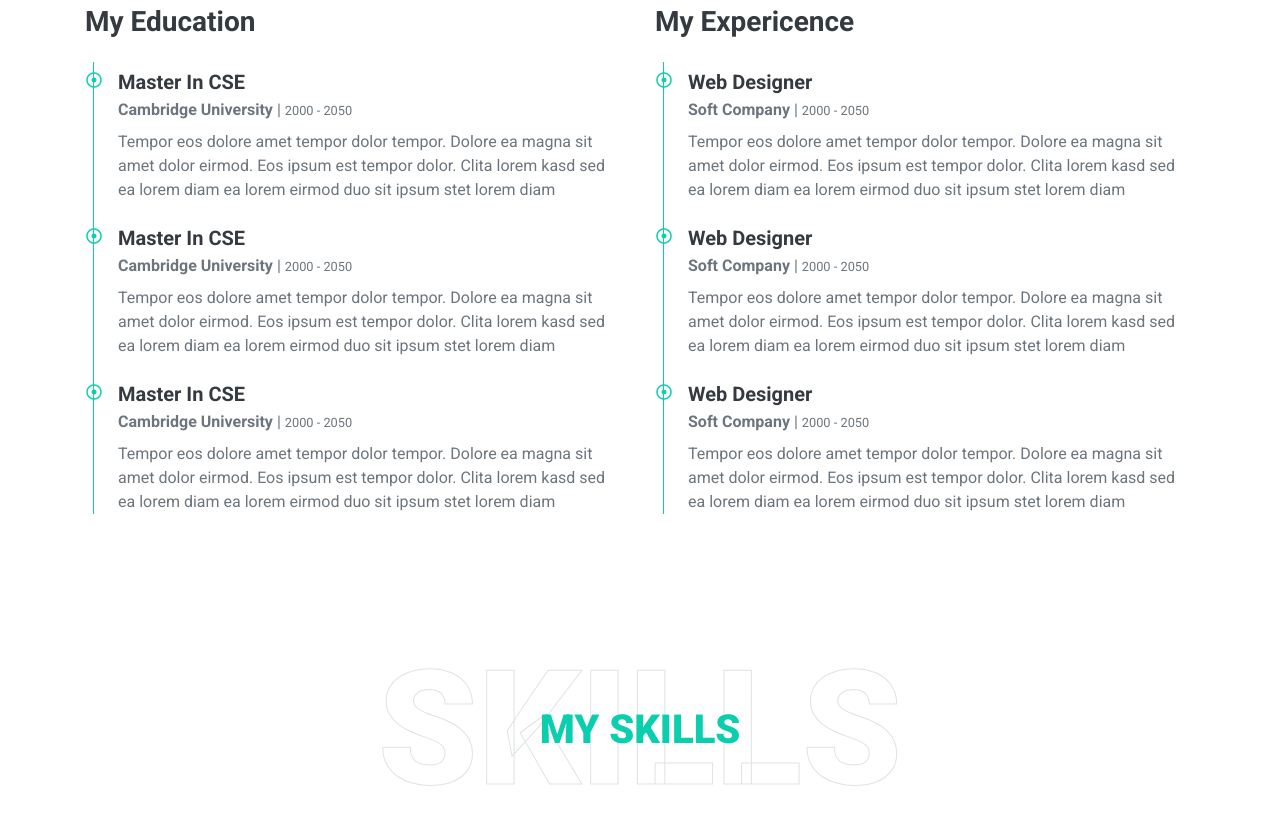
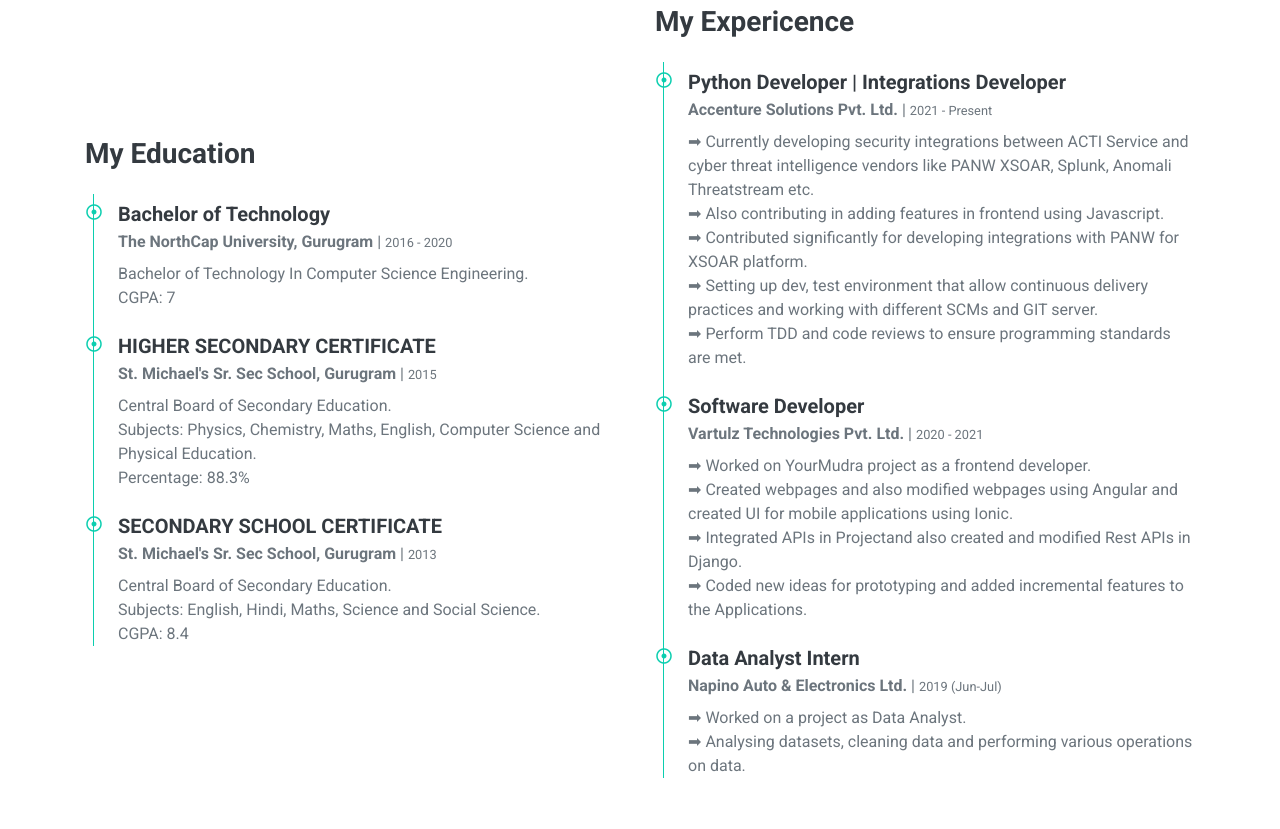
Before and after one commit to ankitmordhwaj/ankitmordhwaj.github.io, a plain HTML site: page index.html in a window 1280 px wide. Shown: the part 1907-2736 px from the top of the page. Drawn offline with nearby package versions, Linux system fonts and the light colour scheme.

Commit message:
content updated

```diff
--- a/index.html
+++ b/index.html
@@ -112,12 +112,12 @@
                 </div>
                 <div class="col-lg-7">
                     <h3 class="mb-4">Software Developer</h3>
-                    <p>Write about me here........ ........... ............. ............</p>
+                    <p>Versatile Software Developer(Python Developer) with 2.5+ years of experience in developing complex, user centric and robust applications. Experienced in all aspects of development lifecycle with extensive exposure to integrations, frontend and backend technologies.</p>
                     <div class="row mb-3">
                         <div class="col-sm-6 py-2"><h6>Name: <span class="text-secondary">Ankit Mordhwaj</span></h6></div>
                         <div class="col-sm-6 py-2"><h6>Birthday: <span class="text-secondary">5 Dec 1997</span></h6></div>
-                        <div class="col-sm-6 py-2"><h6>Degree: <span class="text-secondary">Bachelor</span></h6></div>
-                        <div class="col-sm-6 py-2"><h6>Experience: <span class="text-secondary">2.5 Years</span></h6></div>
+                        <div class="col-sm-6 py-2"><h6>Degree: <span class="text-secondary">Bachelor of Technology(CSE)</span></h6></div>
+                        <div class="col-sm-6 py-2"><h6>Experience: <span class="text-secondary">2.5+ Years</span></h6></div>
                         <div class="col-sm-6 py-2"><h6>Phone: <span class="text-secondary">+91 97171 38907</span></h6></div>
                         <div class="col-sm-6 py-2"><h6>Email: <span class="text-secondary">ankitmordhwaj007@gmail.com</span></h6></div>
                         <div class="col-sm-6 py-2"><h6>Address: <span class="text-secondary">Gurugram, Haryana, India</span></h6></div>
@@ -145,21 +145,21 @@
                     <div class="border-left border-primary pt-2 pl-4 ml-2">
                         <div class="position-relative mb-4">
                             <i class="far fa-dot-circle text-primary position-absolute" style="top: 2px; left: -32px;"></i>
-                            <h5 class="font-weight-bold mb-1">Master In CSE</h5>
-                            <p class="mb-2"><strong>Cambridge University</strong> | <small>2000 - 2050</small></p>
-                            <p>Tempor eos dolore amet tempor dolor tempor. Dolore ea magna sit amet dolor eirmod. Eos ipsum est tempor dolor. Clita lorem kasd sed ea lorem diam ea lorem eirmod duo sit ipsum stet lorem diam</p>
+                            <h5 class="font-weight-bold mb-1">Bachelor of Technology</h5>
+                            <p class="mb-2"><strong>The NorthCap University, Gurugram</strong> | <small>2016 - 2020</small></p>
+                            <p>Bachelor of Technology In Computer Science Engineering.<br>CGPA: 7</p>
                         </div>
                         <div class="position-relative mb-4">
                             <i class="far fa-dot-circle text-primary position-absolute" style="top: 2px; left: -32px;"></i>
-                            <h5 class="font-weight-bold mb-1">Master In CSE</h5>
-                            <p class="mb-2"><strong>Cambridge University</strong> | <small>2000 - 2050</small></p>
-                            <p>Tempor eos dolore amet tempor dolor tempor. Dolore ea magna sit amet dolor eirmod. Eos ipsum est tempor dolor. Clita lorem kasd sed ea lorem diam ea lorem eirmod duo sit ipsum stet lorem diam</p>
+                            <h5 class="font-weight-bold mb-1">HIGHER SECONDARY CERTIFICATE</h5>
+                            <p class="mb-2"><strong>St. Michael's Sr. Sec School, Gurugram</strong> | <small>2015</small></p>
+                            <p>Central Board of Secondary Education.<br>Subjects: Physics, Chemistry, Maths, English, Computer Science and Physical Education.<br>Percentage: 88.3%</p>
                         </div>
                         <div class="position-relative mb-4">
                             <i class="far fa-dot-circle text-primary position-absolute" style="top: 2px; left: -32px;"></i>
-                            <h5 class="font-weight-bold mb-1">Master In CSE</h5>
-                            <p class="mb-2"><strong>Cambridge University</strong> | <small>2000 - 2050</small></p>
-                            <p>Tempor eos dolore amet tempor dolor tempor. Dolore ea magna sit amet dolor eirmod. Eos ipsum est tempor dolor. Clita lorem kasd sed ea lorem diam ea lorem eirmod duo sit ipsum stet lorem diam</p>
+                            <h5 class="font-weight-bold mb-1">SECONDARY SCHOOL CERTIFICATE</h5>
+                            <p class="mb-2"><strong>St. Michael's Sr. Sec School, Gurugram</strong> | <small>2013</small></p>
+                            <p>Central Board of Secondary Education.<br>Subjects: English, Hindi, Maths, Science and Social Science.<br>CGPA: 8.4</p>
                         </div>
                     </div>
                 </div>
@@ -168,21 +168,29 @@
                     <div class="border-left border-primary pt-2 pl-4 ml-2">
                         <div class="position-relative mb-4">
                             <i class="far fa-dot-circle text-primary position-absolute" style="top: 2px; left: -32px;"></i>
-                            <h5 class="font-weight-bold mb-1">Web Designer</h5>
-                            <p class="mb-2"><strong>Soft Company</strong> | <small>2000 - 2050</small></p>
-                            <p>Tempor eos dolore amet tempor dolor tempor. Dolore ea magna sit amet dolor eirmod. Eos ipsum est tempor dolor. Clita lorem kasd sed ea lorem diam ea lorem eirmod duo sit ipsum stet lorem diam</p>
+                            <h5 class="font-weight-bold mb-1">Python Developer | Integrations Developer</h5>
+                            <p class="mb-2"><strong>Accenture Solutions Pvt. Ltd.</strong> | <small>2021 - Present</small></p>
+                            <p>➡ Currently developing security integrations between ACTI Service and cyber threat intelligence vendors like PANW XSOAR, Splunk, Anomali Threatstream etc.<br>
+                                ➡ Also contributing in adding features in frontend using Javascript.<br>
+                                ➡ Contributed significantly for developing integrations with PANW for XSOAR platform.<br>
+                                ➡ Setting up dev, test environment that allow continuous delivery practices and working with different SCMs and GIT server.<br>
+                                ➡ Perform TDD and code reviews to ensure programming standards are met.</p>
                         </div>
                         <div class="position-relative mb-4">
                             <i class="far fa-dot-circle text-primary position-absolute" style="top: 2px; left: -32px;"></i>
-                            <h5 class="font-weight-bold mb-1">Web Designer</h5>
-                            <p class="mb-2"><strong>Soft Company</strong> | <small>2000 - 2050</small></p>
-                            <p>Tempor eos dolore amet tempor dolor tempor. Dolore ea magna sit amet dolor eirmod. Eos ipsum est tempor dolor. Clita lorem kasd sed ea lorem diam ea lorem eirmod duo sit ipsum stet lorem diam</p>
+                            <h5 class="font-weight-bold mb-1">Software Developer</h5>
+                            <p class="mb-2"><strong>Vartulz Technologies Pvt. Ltd.</strong> | <small>2020 - 2021</small></p>
+                            <p>➡ Worked on YourMudra project as a frontend developer.<br>
+                                ➡ Created webpages and also modified webpages using Angular and created UI for mobile applications using Ionic.<br>
+                                ➡ Integrated APIs in Projectand also created and modified Rest APIs in Django.<br>
+                                ➡ Coded new ideas for prototyping and added incremental features to the Applications.</p>
                         </div>
                         <div class="position-relative mb-4">
                             <i class="far fa-dot-circle text-primary position-absolute" style="top: 2px; left: -32px;"></i>
-                            <h5 class="font-weight-bold mb-1">Web Designer</h5>
-                            <p class="mb-2"><strong>Soft Company</strong> | <small>2000 - 2050</small></p>
-                            <p>Tempor eos dolore amet tempor dolor tempor. Dolore ea magna sit amet dolor eirmod. Eos ipsum est tempor dolor. Clita lorem kasd sed ea lorem diam ea lorem eirmod duo sit ipsum stet lorem diam</p>
+                            <h5 class="font-weight-bold mb-1">Data Analyst Intern</h5>
+                            <p class="mb-2"><strong>Napino Auto & Electronics Ltd.</strong> | <small>2019 (Jun-Jul)</small></p>
+                            <p>➡ Worked on a project as Data Analyst.<br>
+                                ➡ Analysing datasets, cleaning data and performing various operations on data.</p>
                         </div>
                     </div>
                 </div>
@@ -277,7 +285,7 @@
                         <i class="fa fa-2x fa-laptop service-icon bg-primary text-white mr-3"></i>
                         <h4 class="font-weight-bold m-0">Web Design</h4>
                     </div>
-                    <p>Justo sit justo eos amet tempor amet clita amet ipsum eos elitr. Amet lorem lorem lorem est amet labore eirmod erat clita</p>
+                    <!-- <p>Justo sit justo eos amet tempor amet clita amet ipsum eos elitr. Amet lorem lorem lorem est amet labore eirmod erat clita</p> -->
                     <a class="border-bottom border-primary text-decoration-none" href="">Read More</a>
                 </div>
                 <div class="col-lg-4 col-md-6 text-center mb-5">
@@ -285,41 +293,41 @@
                         <i class="fa fa-2x fa-laptop-code service-icon bg-primary text-white mr-3"></i>
                         <h4 class="font-weight-bold m-0">Web Development</h4>
                     </div>
-                    <p>Justo sit justo eos amet tempor amet clita amet ipsum eos elitr. Amet lorem lorem lorem est amet labore eirmod erat clita</p>
+                    <!-- <p>Justo sit justo eos amet tempor amet clita amet ipsum eos elitr. Amet lorem lorem lorem est amet labore eirmod erat clita</p> -->
                     <a class="border-bottom border-primary text-decoration-none" href="">Read More</a>
                 </div>
                 <div class="col-lg-4 col-md-6 text-center mb-5">
                     <div class="d-flex align-items-center justify-content-center mb-4">
                         <i class="fab fa-2x fa-android service-icon bg-primary text-white mr-3"></i>
-                        <h4 class="font-weight-bold m-0">Apps Design</h4>
+                        <h4 class="font-weight-bold m-0">Apps Development</h4>
                     </div>
-                    <p>Justo sit justo eos amet tempor amet clita amet ipsum eos elitr. Amet lorem lorem lorem est amet labore eirmod erat clita</p>
+                    <!-- <p>Justo sit justo eos amet tempor amet clita amet ipsum eos elitr. Amet lorem lorem lorem est amet labore eirmod erat clita</p> -->
                     <a class="border-bottom border-primary text-decoration-none" href="">Read More</a>
                 </div>
-                <div class="col-lg-4 col-md-6 text-center mb-5">
+                <!-- <div class="col-lg-4 col-md-6 text-center mb-5">
                     <div class="d-flex align-items-center justify-content-center mb-4">
                         <i class="fab fa-2x fa-apple service-icon bg-primary text-white mr-3"></i>
                         <h4 class="font-weight-bold m-0">Apps Development</h4>
                     </div>
                     <p>Justo sit justo eos amet tempor amet clita amet ipsum eos elitr. Amet lorem lorem lorem est amet labore eirmod erat clita</p>
                     <a class="border-bottom border-primary text-decoration-none" href="">Read More</a>
-                </div>
-                <div class="col-lg-4 col-md-6 text-center mb-5">
+                </div> -->
+                <!-- <div class="col-lg-4 col-md-6 text-center mb-5">
                     <div class="d-flex align-items-center justify-content-center mb-4">
                         <i class="fa fa-2x fa-search service-icon bg-primary text-white mr-3"></i>
                         <h4 class="font-weight-bold m-0">SEO</h4>
                     </div>
                     <p>Justo sit justo eos amet tempor amet clita amet ipsum eos elitr. Amet lorem lorem lorem est amet labore eirmod erat clita</p>
                     <a class="border-bottom border-primary text-decoration-none" href="">Read More</a>
-                </div>
-                <div class="col-lg-4 col-md-6 text-center mb-5">
+                </div> -->
+                <!-- <div class="col-lg-4 col-md-6 text-center mb-5">
                     <div class="d-flex align-items-center justify-content-center mb-4">
                         <i class="fa fa-2x fa-edit service-icon bg-primary text-white mr-3"></i>
                         <h4 class="font-weight-bold m-0">Content Creating</h4>
                     </div>
                     <p>Justo sit justo eos amet tempor amet clita amet ipsum eos elitr. Amet lorem lorem lorem est amet labore eirmod erat clita</p>
                     <a class="border-bottom border-primary text-decoration-none" href="">Read More</a>
-                </div>
+                </div> -->
             </div>
         </div>
     </div>
@@ -465,7 +473,7 @@
                             <small class="text-white text-uppercase">Jan</small>
                         </div>
                     </div>
-                    <h5 class="font-weight-medium mb-4">Rebum lorem no eos ut ipsum diam tempor sed rebum elitr ipsum</h5>
+                    <!-- <h5 class="font-weight-medium mb-4">Rebum lorem no eos ut ipsum diam tempor sed rebum elitr ipsum</h5> -->
                     <a class="btn btn-sm btn-outline-primary py-2" href="">Read More</a>
                 </div>
                 <div class="col-lg-4 mb-5">
@@ -476,7 +484,7 @@
                             <small class="text-white text-uppercase">Jan</small>
                         </div>
                     </div>
-                    <h5 class="font-weight-medium mb-4">Rebum lorem no eos ut ipsum diam tempor sed rebum elitr ipsum</h5>
+                    <!-- <h5 class="font-weight-medium mb-4">Rebum lorem no eos ut ipsum diam tempor sed rebum elitr ipsum</h5> -->
                     <a class="btn btn-sm btn-outline-primary py-2" href="">Read More</a>
                 </div>
                 <div class="col-lg-4 mb-5">
@@ -487,7 +495,7 @@
                             <small class="text-white text-uppercase">Jan</small>
                         </div>
                     </div>
-                    <h5 class="font-weight-medium mb-4">Rebum lorem no eos ut ipsum diam tempor sed rebum elitr ipsum</h5>
+                    <!-- <h5 class="font-weight-medium mb-4">Rebum lorem no eos ut ipsum diam tempor sed rebum elitr ipsum</h5> -->
                     <a class="btn btn-sm btn-outline-primary py-2" href="">Read More</a>
                 </div>
             </div>
```
